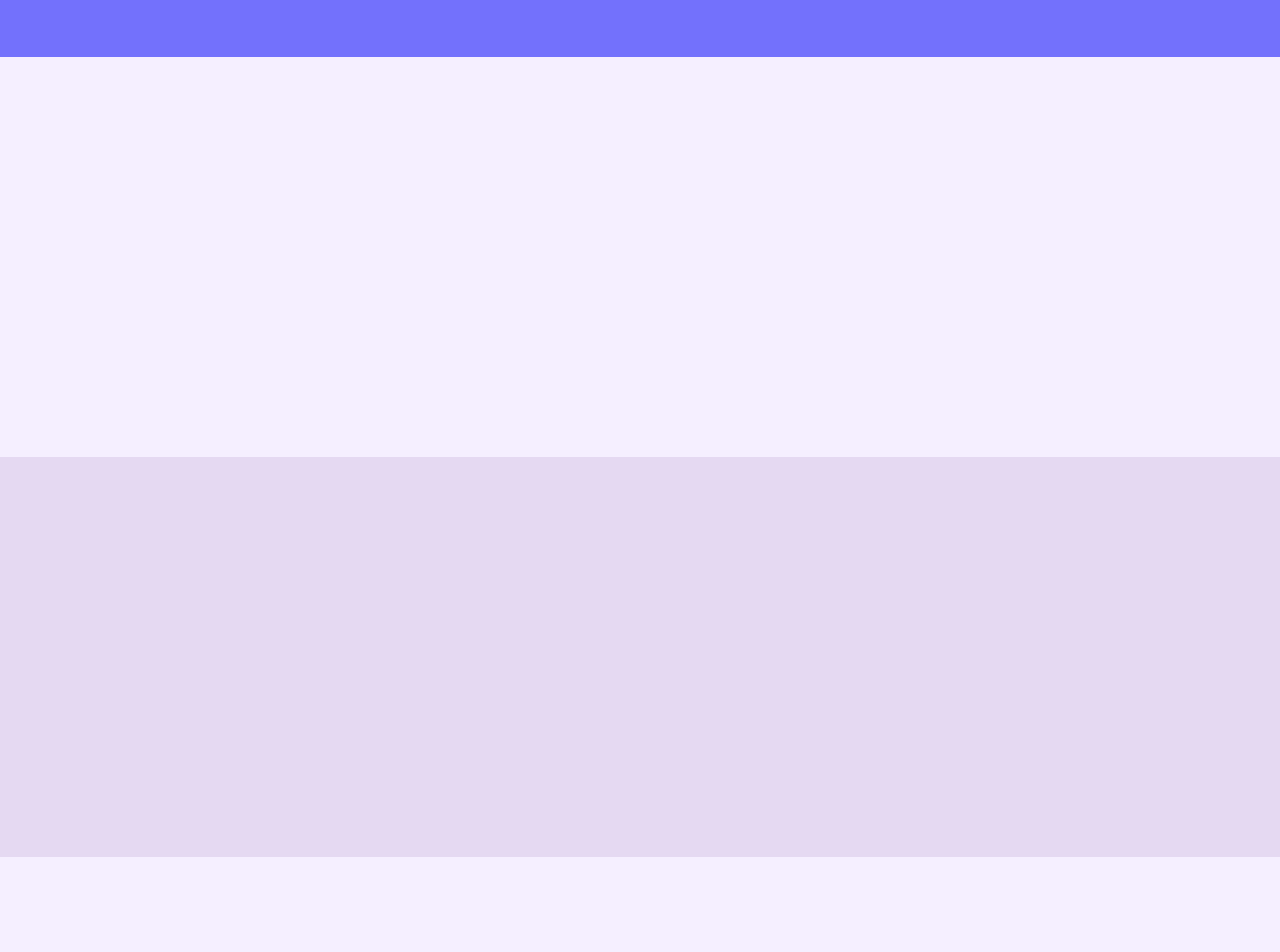
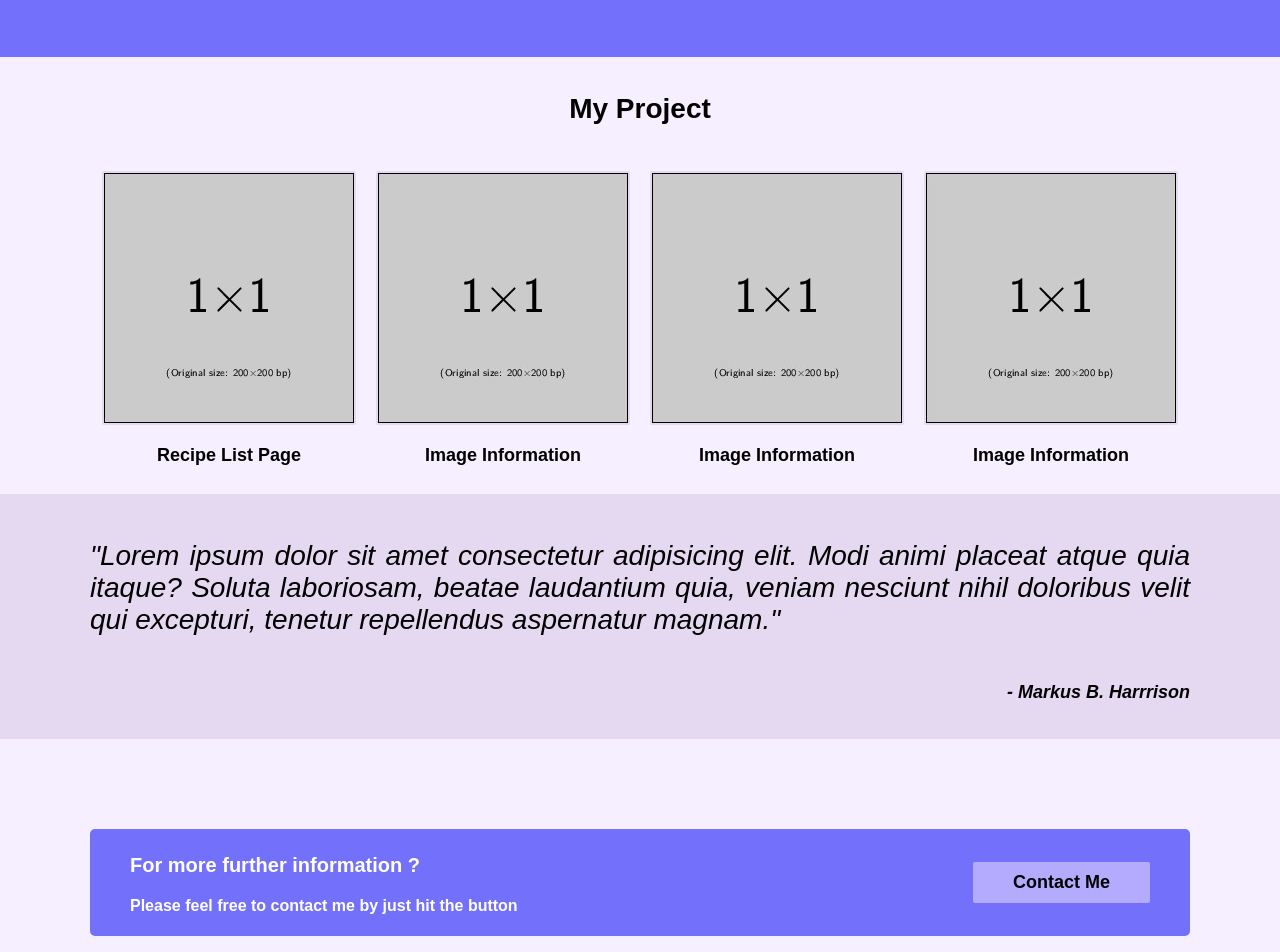
Before and after one commit to AnggaTP/personal-landing-page, a plain HTML site: page index.html in a window 1280 px wide. Shown: the part 520-1472 px from the top of the page. Drawn offline with Linux system fonts and the light colour scheme.

Commit message:
add my project section - cta section

```diff
--- a/css/style.css
+++ b/css/style.css
@@ -48,26 +48,30 @@ a{
     flex-direction: column;
     justify-content: center;
     margin: 0;
+    padding: 0rem 5rem 0rem 5rem;
     height: 500px;
     background-color: #7371FC;
 }
 
 .information-section{
     margin: 0;
-    height: 400px;
+    padding: 0rem 5rem 1rem 5rem;
+    height: auto;
     background-color:#F5EFFF;
 
 }
 
 .quotes-section{
     margin: 0;
-    height: 400px;
+    padding: 1rem 5rem 1rem 5rem;
+    height: auto;
     background-color: #E5D9F2;
 }
 
 .cta-section{
     margin: 0;
-    height: 400px;
+    padding: 5rem 5rem 5rem 5rem;
+    height: auto;
     background-color: #F5EFFF;
 }
 
@@ -83,7 +87,7 @@ a{
 
 .container{
     display: flex;
-    margin: 0rem 5rem 0rem 5rem;
+    /* margin: 0rem 5rem 0rem 5rem; */
     /* border: 1px solid black; */
 }
 
@@ -131,3 +135,89 @@ a{
     height: 350px;
     border-radius: 5px;
 }
+
+.information-section > .container{
+    display: flex;
+    flex-direction: column;
+    align-items: center;
+}
+
+#information-title{
+    padding-top: 2rem;
+    font-size: 28px;
+    font-weight: 700;
+}
+
+.card-list{
+    display: flex;
+    padding-top: 2rem;
+}
+
+.card{
+    display: flex;
+    flex-direction: column;
+    align-items: center;
+    margin: 10px;
+}
+
+.card > img{
+    width: 250;
+    height: auto;
+    border-radius: 2px;
+    border: 2px solid #E5D9F2;
+}
+
+#text{
+    padding-top:20px;
+    color: black;
+}
+#quote-text{
+    font-size: 28px;
+    font-style: italic;
+    font-weight: lighter;
+    text-align: justify;
+}
+
+#author{
+    text-align: right;
+    font-style: italic;
+    font-weight: 700;
+}
+
+.cta-section > .container{
+    background-color: #7371FC;
+    padding: 5px 40px;
+    border-radius: 5px;
+    align-items: center;
+}
+
+.container > .text{
+    flex: 1;
+}
+
+.text > #head{
+    font-size: 20px;
+    font-weight: 900;
+    color: white;
+}
+
+.text > #body{
+    font-size: 16px;
+    font-weight: 600;
+    color: white;
+}
+
+.container > button{
+    padding: 10px 40px;
+    background-color: #cdc1ffbb;
+    border: none;
+    border-radius: 2px;
+    font-weight: 700;
+    transition-duration: 0.4s;
+}
+
+.container > button:hover{
+    background-color: #CDC1FF;
+    color: rgb(102, 102, 102);
+
+}
--- a/index.html
+++ b/index.html
@@ -8,11 +8,11 @@
 </head>
 <body>
     <section class="header">
-        <div class="Logo">Logo Here</div>
+        <div class="Logo">Never Ending</div>
         <div class="nav-list">
             <ul>
                 <li><a href="#">Home</a></li>
-                <li><a href="#">About</a></li>
+                <li><a href="#">My Project</a></li>
                 <li><a href="#">Contact</a></li>
             </ul>
         </div>
@@ -35,16 +35,49 @@
         </section>
 
         <section class="information-section">
-
+            <div class="container">
+                <div id="information-title">My Project</div>
+                <div class="card-list">
+                    <div class="card">
+                        <img src="img/example.jpg" alt="">
+                        <a href="#" id="text">Recipe List Page</a>
+                    </div>
+                    <div class="card">
+                        <img src="img/example.jpg" alt="">
+                        <a href="#" id="text">Image Information</a>
+                    </div>
+                    <div class="card">
+                        <img src="img/example.jpg" alt="">
+                        <a href="#" id="text">Image Information</a>
+                    </div>
+                    <div class="card">
+                        <img src="img/example.jpg" alt="">
+                        <a href="#" id="text">Image Information</a>
+                    </div>
+                </div>
+            </div>
 
         </section>
 
         <section class="quotes-section">
-
+           <div class="container">
+                <p id="quote-text">
+                    "Lorem ipsum dolor sit amet consectetur adipisicing elit. Modi animi placeat atque quia itaque? Soluta laboriosam, beatae laudantium quia, veniam nesciunt nihil doloribus velit qui excepturi, tenetur repellendus aspernatur magnam."
+                </div>
+                <p id="author">
+                    - Markus B. Harrrison
+                </div>
+           </div>
         </section>
 
         <section class="cta-section">
-
+            <div class="container">
+                <div class="text">
+                    <p id="head">For more further information ?</p>
+                    <p id="body">Please feel free to contact me by just hit the button</p>
+                </div>
+                <button>Contact Me</button>
+            </div>
         </section>
 
     </section>
```
Also changed, not shown: img/example.jpg (added).
